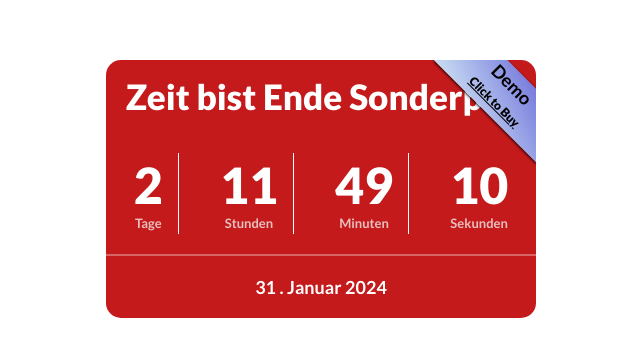
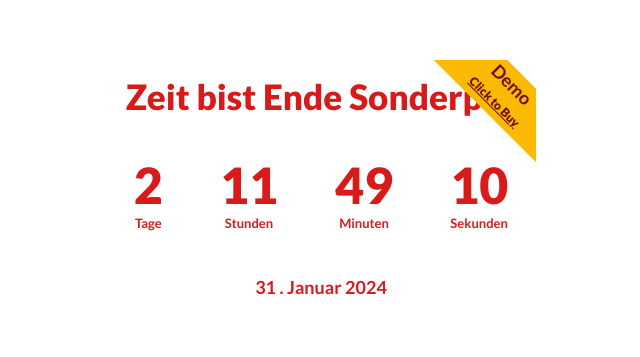
Before and after one commit to MZubairIqbal/Offer_Counter, a plain HTML site: page index.html in a window 1280 px wide. Shown: the part 211-568 px from the top of the page, without its empty margins (319-959 px from the left). Drawn offline with Linux system fonts and the light colour scheme.

Commit message:
Transparent Background Commit

```diff
--- a/style.css
+++ b/style.css
@@ -8,6 +8,8 @@
 }
 :root {
   --txt-color: #fff;
+  --txt-red: #d91a1a;
+  --bg-yellow: #fbb901;
 }
 html {
   font-size: 62.5%;
@@ -24,10 +26,11 @@ body {
   cursor: default;
   user-select: none;
   border-radius: 1.5rem;
-  background: #c51a1b;
+  background: transparent;
   min-width: 30rem;
   min-height: 20rem;
   overflow: hidden;
+  transition: all ease 1s;
 }
 .hero:hover {
   background: #d91a1a;
@@ -39,13 +42,14 @@ body {
 }
 .counterHeading h2 {
   /* background: greenyellow; */
+  color: var(--txt-red);
   font-size: 3.5rem;
   font-weight: 750;
   line-height: 1.5;
   text-align: center;
 }
 .counterHeading .bannerBtn {
-  background: linear-gradient(to top right, #c9ddf3, #6666d8);
+  background: var(--bg-yellow);
   position: absolute;
   top: 7px;
   right: -40px;
@@ -53,20 +57,27 @@ body {
   padding: 0.25rem 4rem;
   padding-bottom: 0.5rem;
   transform: rotate(45deg);
-  box-shadow: 1px 1px 3px #000;
 }
 .counterHeading .bannerBtn:hover {
   cursor: pointer;
 }
+.hero:hover .counterHeading .bannerBtn {
+  background: linear-gradient(to top right, #c9ddf3, #6666d8);
+  box-shadow: 1px 1px 3px #000;
+}
 .bannerBtn p {
   text-align: center;
-  color: #000;
+  color: #6d0f0f;
   font-weight: 700;
 }
 .bannerBtn a {
   text-align: center;
   font-size: 1.2rem;
   font-weight: 800;
+  color: #6d0f0f;
+}
+.hero:hover .bannerBtn p,
+.hero:hover .bannerBtn a {
   color: #000;
 }
 .counterMain {
@@ -88,9 +99,14 @@ body {
 }
 .counterMain > div span {
   text-align: center;
+  color: var(--txt-red);
+}
+.hero:hover .counterHeading h2,
+.hero:hover .counterMain > div span,
+.hero:hover .counterFooter {
+  color: var(--txt-color);
 }
 .counterMain > div .ref {
-  color: #f4eeeec7;
   font-size: 1.3rem;
   font-weight: 600;
   display: block;
@@ -98,6 +114,7 @@ body {
 
 .counterFooter {
   /* border: 2px solid yellow; */
+  color: var(--txt-red);
   border-top: 2px solid rgba(255, 255, 255, 0.32);
   font-size: 1.8rem;
   font-weight: 700;
```
